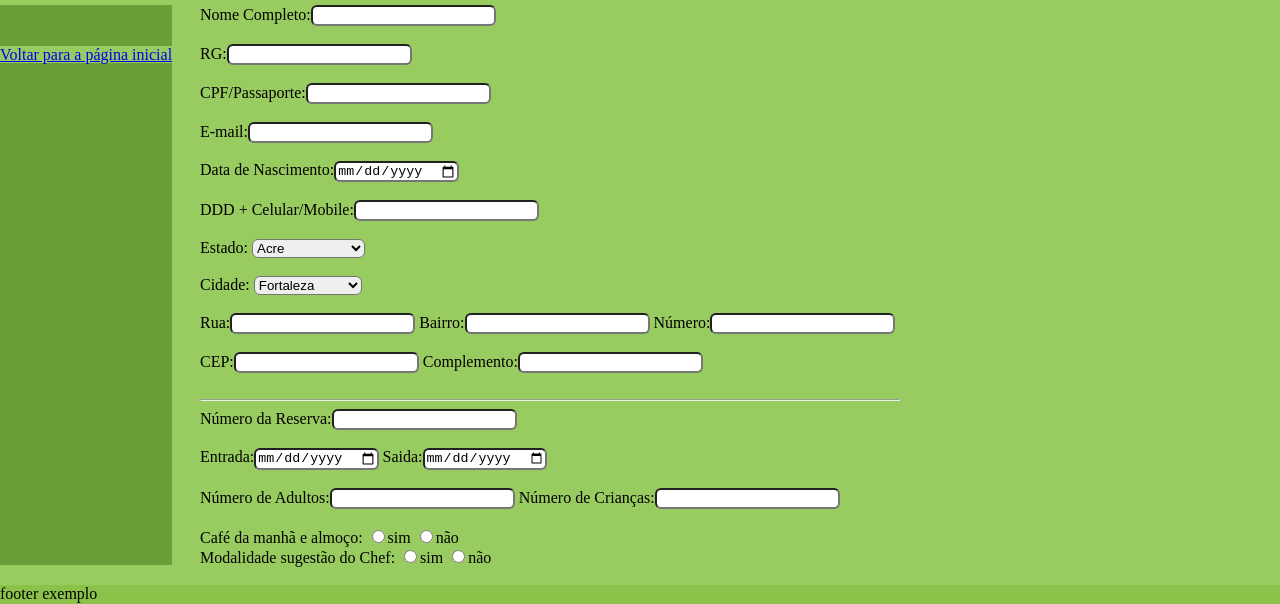
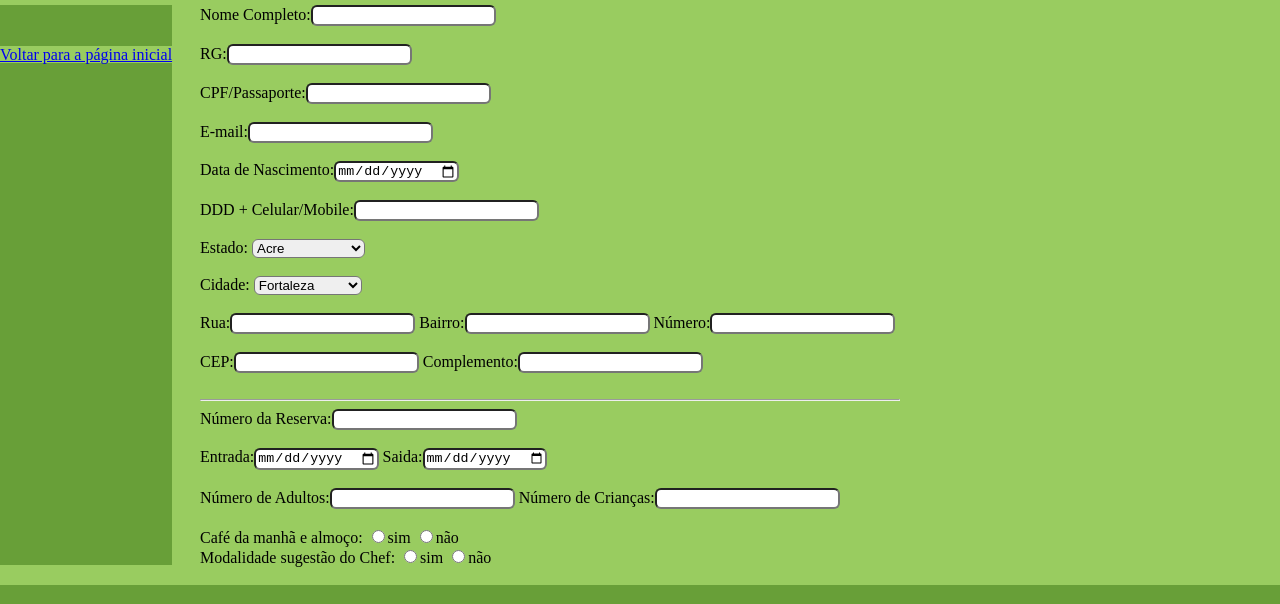
Before and after one commit to Morioka39/JDFortaleza-atividade-final, a plain HTML site: page cadastro.html in a window 1280 px wide. Shown: the part 65-669 px from the top of the page. Drawn offline with Linux system fonts and the light colour scheme; the site is published under a folder, as on GitHub Pages, so addresses that start at the root find nothing.

Commit message:
Update cadastro.html

```diff
--- a/cadastro.html
+++ b/cadastro.html
@@ -5,7 +5,7 @@
     <meta http-equiv="X-UA-Compatible" content="IE=edge">
     <meta name="viewport" content="width=device-width, initial-scale=1.0">
 	<link rel="stylesheet" type="text/css"  href="src/css/style.css"></link>
-	<link rel="stylesheet"  type="text/css" href="/src/css/footer.css"></link>
+	<link rel="stylesheet"  type="text/css" href="src/css/footer.css"></link>
 	<title>Cadastre-se já</title>
 
 </head>
```
